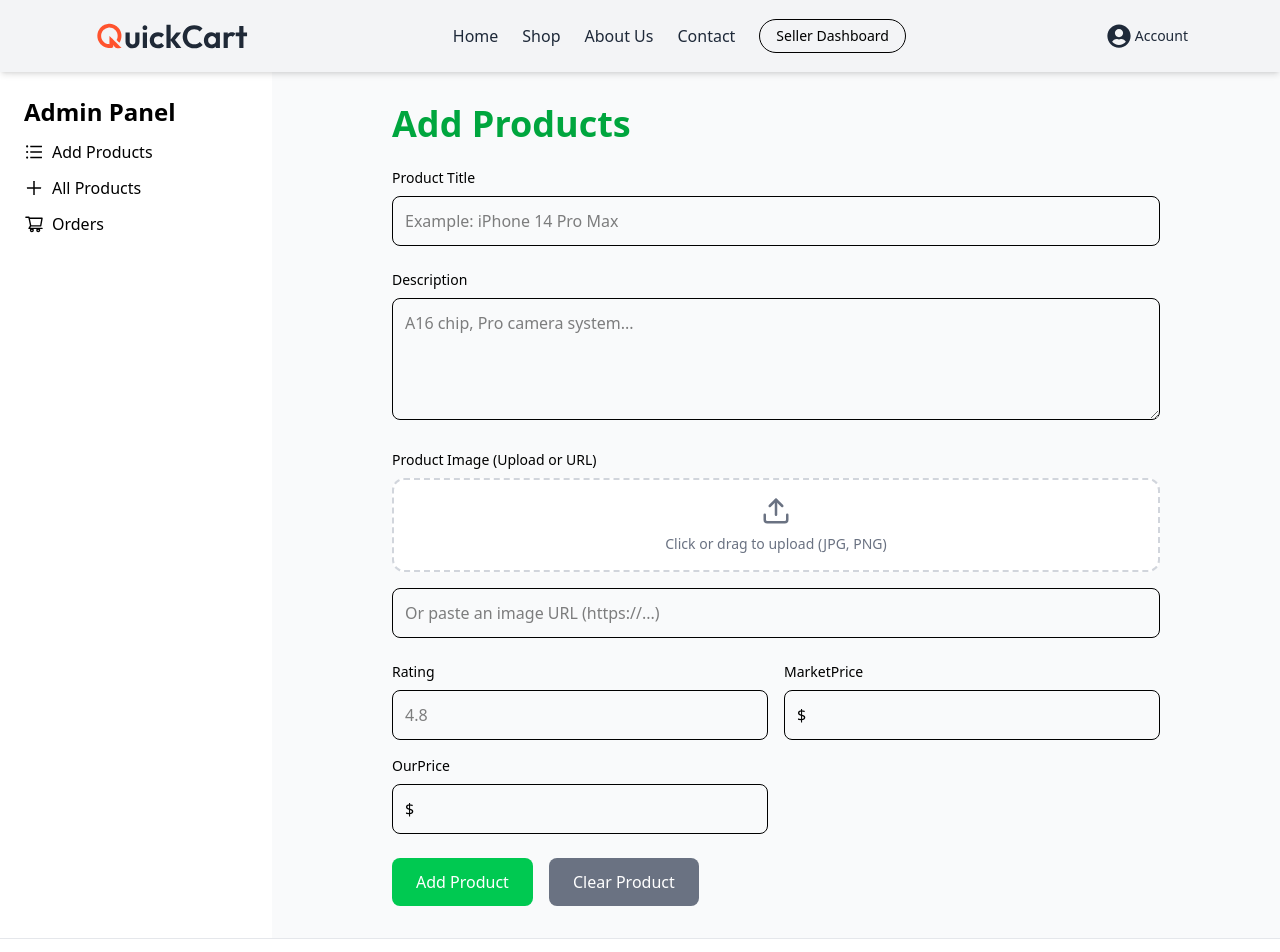
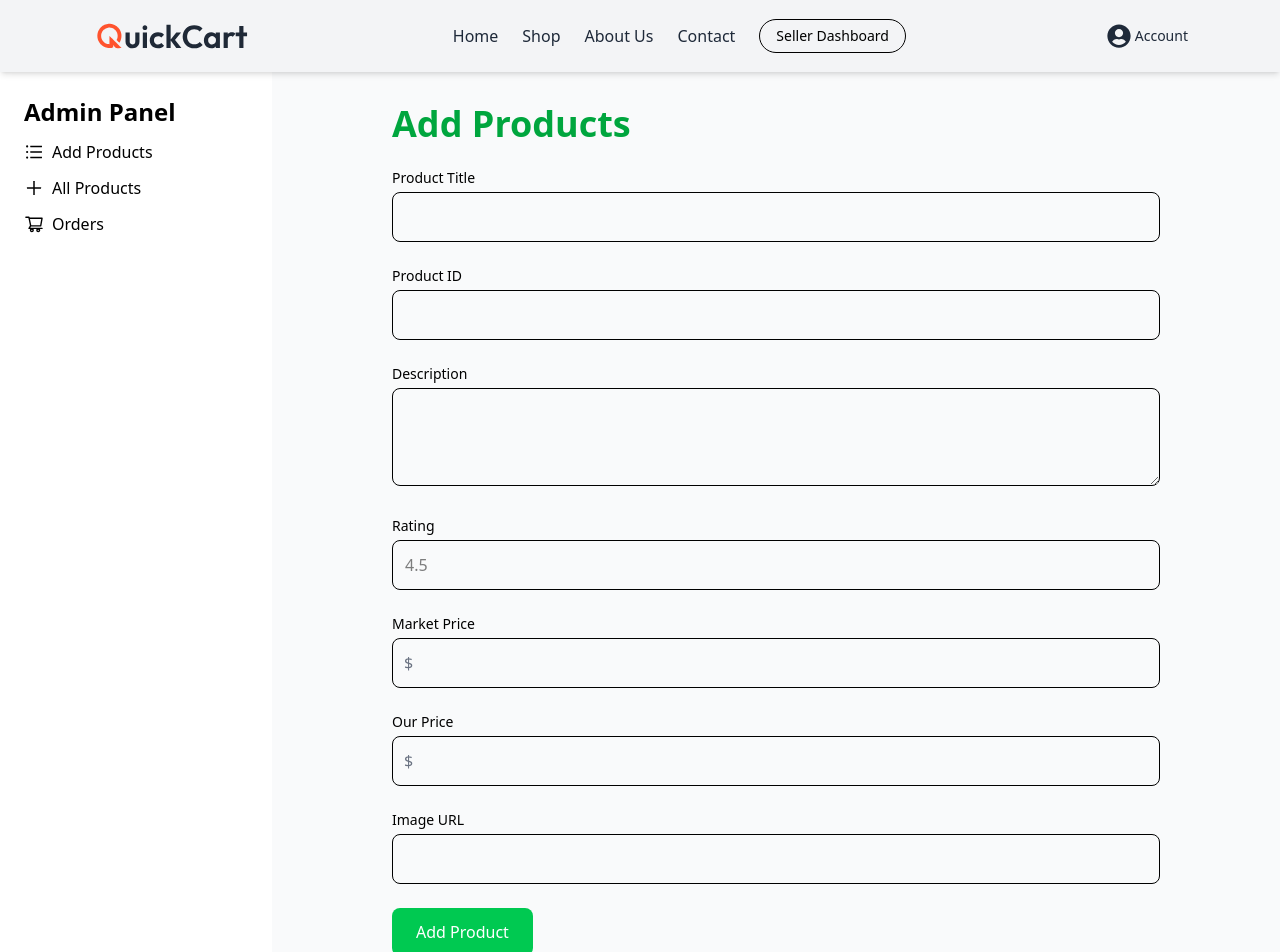
Before and after one commit to Fareedullah-safi/E-commerce, a Next.js app: page /AdminProducts/AddProduct in a window 1280 px wide. Shown: the top 952 px of the page. Built offline with nearby package versions, Linux system fonts and the light colour scheme.

Commit message:
Initial commit

```diff
--- a/app/AdminProducts/AddProduct/page.jsx
+++ b/app/AdminProducts/AddProduct/page.jsx
@@ -1,224 +1,156 @@
 'use client';
+
 import React, { useState } from 'react';
 import SideBar from '@/Conpunents/SideBar';
-import { FiUpload } from 'react-icons/fi';
 import axios from 'axios';
+import { z } from 'zod';
+import { toast, Toaster } from 'react-hot-toast';
+
+const productSchema = z.object({
+    id: z.string().min(1, 'Product ID is required'),
+    title: z.string().min(1, 'Title is required'),
+    description: z.string().min(1, 'Description is required'),
+    rating: z
+        .string()
+        .refine(val => !isNaN(Number(val)), 'Rating must be a number')
+        .transform(val => Number(val))
+        .refine(val => val >= 0 && val <= 5, {
+            message: 'Rating must be between 0 and 5',
+        }),
+    MarketPrice: z.string(),
+    OurPrice: z.string(),
+    imageUrl: z.string().url('Must be a valid URL').optional(),
+});
 
 const Page = () => {
-    const [Product, setProduct] = useState({
+    const [product, setProduct] = useState({
+        id: '',
         title: '',
         description: '',
         rating: '',
-        MarketPrice: '$',
-        OurPrice: '$',
-        image: '',
+        MarketPrice: '',
+        OurPrice: '',
         imageUrl: '',
     });
 
-    const [image, setImage] = useState('');
+    const [errors, setErrors] = useState({});
 
     const handleChange = (e) => {
-        const { name, value, type, files } = e.target;
-
-        if (name === 'rating') {
-            if (value > 5 || value < 0) return;
-        }
-
-        if (name === 'price') {
-            const raw = value.replace(/[^0-9.]/g, '');
-            setProduct((prev) => ({
-                ...prev,
-                price: `$${raw}`,
-            }));
-            return;
-        }
-
-        if (name === 'imageUrl') {
-            setProduct((prev) => ({
-                ...prev,
-                imageUrl: value,
-                image: value,
-            }));
-            setImage(value);
-            return;
-        }
-
-        if (type === 'file') {
-            const file = files[0];
-            if (file) {
-                const localUrl = URL.createObjectURL(file);
-                setImage(localUrl);
-                setProduct((prev) => ({
-                    ...prev,
-                    image: file.name,
-                    imageUrl: '',
-                }));
-            }
-        } else {
-            setProduct((prev) => ({
-                ...prev,
-                [name]: value,
-            }));
-        }
+        const { name, value } = e.target;
+        setProduct(prev => ({ ...prev, [name]: value }));
     };
 
-    const handleSubmit = async () => {
+    const handleSubmit = async (e) => {
+        e.preventDefault();
         try {
-            const res = await axios.post('/api/addproducts', Product);
-            console.log(res)
-            if (res.data.success) {
-                alert('Product added successfully!');
+            setErrors({});
+            const validated = productSchema.parse(product);
+
+            const res = await axios.post('/api/addproducts', validated);
+
+            if (res.data.success === true) {
+                toast.success('Product added successfully!');
                 setProduct({
+                    id: '',
                     title: '',
                     description: '',
                     rating: '',
-                    MarketPrice: '$',
-                    OurPrice: '$',
-                    image: '',
+                    MarketPrice: '',
+                    OurPrice: '',
                     imageUrl: '',
                 });
-                setImage('');
             } else {
-                alert('Failed to add product.');
+                toast.error('Product not saved. Try again.');
             }
-        } catch (error) {
-            console.error('Error:', error);
-            alert('Server Error');
+
+        } catch (err) {
+            // 🟡 Zod validation errors
+            if (err.errors) {
+                const errorObj = {};
+                err.errors.forEach(e => {
+                    errorObj[e.path[0]] = e.message;
+                });
+                setErrors(errorObj);
+                toast.error('Please fix the form errors');
+            }
+            // 🔴 Axios error handling for 409 conflict
+            else if (err.response && err.response.status === 409) {
+                toast.error(err.response.data.message || 'ID already exists. Use a different one.');
+                setErrors(prev => ({ ...prev, id: 'This ID already exists. Choose a new one.' }));
+            }
+            else {
+                toast.error('Something went wrong. Try again later.');
+                console.error(err);
+            }
         }
     };
 
     return (
         <div className="flex">
             <SideBar />
+            <Toaster />
             <div className="flex-1 p-4 md:p-8 bg-gray-50 min-h-screen">
                 <div className="max-w-3xl mx-auto space-y-6">
                     <h1 className="text-3xl md:text-4xl font-bold text-green-600">Add Products</h1>
-                    <form className="space-y-6">
-                        {/* Title */}
-                        <div>
-                            <label className="block text-sm font-medium mb-2">Product Title</label>
-                            <input
-                                name="title"
-                                value={Product.title}
-                                onChange={handleChange}
-                                type="text"
-                                className="w-full p-3 border rounded-lg focus:ring-2 focus:ring-green-500"
-                                placeholder="Example: iPhone 14 Pro Max"
-                            />
-                        </div>
-
-                        {/* Description */}
-                        <div>
-                            <label className="block text-sm font-medium mb-2">Description</label>
-                            <textarea
-                                name="description"
-                                value={Product.description}
-                                onChange={handleChange}
-                                rows={4}
-                                className="w-full p-3 border rounded-lg focus:ring-2 focus:ring-green-500"
-                                placeholder="A16 chip, Pro camera system..."
-                            />
-                        </div>
-
-                        {/* Image Upload */}
-                        <div>
-                            <label className="block text-sm font-medium mb-2">Product Image (Upload or URL)</label>
-                            <div className="relative w-full border-2 border-dashed border-gray-300 rounded-xl p-4 hover:border-green-500 bg-white transition group mb-4">
-                                <input
-                                    type="file"
-                                    name="image"
-                                    accept="image/*"
-                                    onChange={handleChange}
-                                    disabled={Product.imageUrl !== ''}
-                                    className="absolute inset-0 w-full h-full opacity-0 cursor-pointer"
-                                />
-                                {image ? (
-                                    <img src={image} alt="Preview" className="mx-auto h-40 object-contain" />
-                                ) : (
-                                    <div className="text-center text-gray-500 flex flex-col items-center">
-                                        <FiUpload className="text-3xl mb-2" />
-                                        <p className="text-sm">Click or drag to upload (JPG, PNG)</p>
-                                    </div>
+                    <form className="space-y-6" onSubmit={handleSubmit}>
+                        {[
+                            { name: 'title', label: 'Product Title', type: 'text' },
+                            { name: 'id', label: 'Product ID', type: 'text' },
+                            { name: 'description', label: 'Description', type: 'textarea' },
+                            { name: 'rating', label: 'Rating', type: 'number', placeholder: '4.5' },
+                            { name: 'MarketPrice', label: 'Market Price', type: 'text', prefix: '$' },
+                            { name: 'OurPrice', label: 'Our Price', type: 'text', prefix: '$' },
+                            { name: 'imageUrl', label: 'Image URL', type: 'text' },
+                        ].map(({ name, label, type, placeholder, prefix }) => (
+                            <div key={name}>
+                                <label className="block text-sm font-medium mb-1">{label}</label>
+                                <div className="relative">
+                                    {prefix && (
+                                        <span className="absolute left-3 top-1/2 -translate-y-1/2 text-gray-500">
+                                            {prefix}
+                                        </span>
+                                    )}
+                                    {type === 'textarea' ? (
+                                        <textarea
+                                            name={name}
+                                            value={product[name]}
+                                            onChange={handleChange}
+                                            rows={3}
+                                            className="w-full p-3 border rounded-lg focus:ring-2 focus:ring-green-500"
+                                        />
+                                    ) : (
+                                        <input
+                                                name={name}
+                                                value={product[name]}
+                                                onChange={handleChange}
+                                                type={type}
+                                                placeholder={placeholder || ''}
+                                                className={`w-full ${prefix ? 'pl-7' : 'p-3'} p-3 border rounded-lg focus:ring-2 focus:ring-green-500`}
+                                            />
+                                    )}
+                                </div>
+                                {errors[name] && (
+                                    <p className="text-red-500 text-sm">{errors[name]}</p>
                                 )}
                             </div>
-                            <input
-                                type="text"
-                                name="imageUrl"
-                                value={Product.imageUrl}
-                                onChange={handleChange}
-                                placeholder="Or paste an image URL (https://...)"
-                                className="w-full p-3 border rounded-lg focus:ring-2 focus:ring-green-500"
-                                disabled={image && !Product.imageUrl}
-                            />
-                        </div>
+                        ))}
 
-                        {/* Rating & Price */}
-                        <div className="grid grid-cols-1 md:grid-cols-2 gap-4">
-                            <div>
-                                <label className="block text-sm font-medium mb-2">Rating</label>
-                                <input
-                                    name="rating"
-                                    value={Product.rating}
-                                    onChange={handleChange}
-                                    type="number"
-                                    min="0"
-                                    max="5"
-                                    step="0.1"
-                                    className="w-full p-3 border rounded-lg focus:ring-2 focus:ring-green-500"
-                                    placeholder="4.8"
+                        {product.imageUrl && (
+                            <div className="border rounded-lg overflow-hidden">
+                                <img
+                                    src={product.imageUrl}
+                                    alt="Preview"
+                                    className="w-full h-64 object-cover rounded-lg"
                                 />
                             </div>
-                            <div>
-                                <label className="block text-sm font-medium mb-2">MarketPrice</label>
-                                <input
-                                    name="MarketPrice"
-                                    value={Product.MarketPrice}
-                                    onChange={handleChange}
-                                    type="text"
-                                    className="w-full p-3 border rounded-lg focus:ring-2 focus:ring-green-500"
-                                    placeholder="$999.99"
-                                />
-                            </div>
-                            <div>
-                                <label className="block text-sm font-medium mb-2">OurPrice</label>
-                                <input
-                                    name="OurPrice"
-                                    value={Product.OurPrice}
-                                    onChange={handleChange}
-                                    type="text"
-                                    className="w-full p-3 border rounded-lg focus:ring-2 focus:ring-green-500"
-                                    placeholder="$999.99"
-                                />
-                            </div>
-                        </div>
+                        )}
 
-                        {/* Buttons */}
-                        <div className="flex flex-col sm:flex-row gap-4">
-                            <button
-                                type="button"
-                                onClick={handleSubmit}
-                                className="bg-green-500 text-white px-6 py-3 rounded-lg hover:bg-green-600 font-medium"
-                            >
-                                Add Product
-                            </button>
-                            <button
-                                type="button"
-                                onClick={() => {
-                                    setProduct({
-                                        title: '',
-                                        description: '',
-                                        rating: '',
-                                        price: '$',
-                                        image: '',
-                                        imageUrl: '',
-                                    });
-                                    setImage('');
-                                }}
-                                className="bg-gray-500 text-white px-6 py-3 rounded-lg hover:bg-gray-600 font-medium"
-                            >
-                                Clear Product
-                            </button>
-                        </div>
+                        <button
+                            type="submit"
+                            className="bg-green-500 text-white px-6 py-3 rounded-lg hover:bg-green-600 font-medium"
+                        >
+                            Add Product
+                        </button>
                     </form>
                 </div>
             </div>
--- a/app/AdminProducts/All-Products/page.jsx
+++ b/app/AdminProducts/All-Products/page.jsx
@@ -14,7 +14,6 @@ const AllProductsPage = () => {
         const fetchProducts = async () => {
             try {
                 const res = await axios.get('/api/allproducts');
-                console.log(res)
                 if (res.data.success) {
                     setProducts(res.data.products);
                 }
@@ -32,7 +31,7 @@ const AllProductsPage = () => {
         try {
             const res = await axios.delete(`/api/delete/${id}`);
             if (res.data.success) {
-                setProducts(product.filter((product) => product._id !== id));
+                setProducts(product.filter((p) => p._id !== id));
             }
         } catch (err) {
             console.error("Error deleting product:", err);
@@ -64,8 +63,8 @@ const AllProductsPage = () => {
                     <table className="min-w-full text-sm md:text-base">
                         <thead>
                             <tr className="bg-cyan-50 text-gray-800 uppercase tracking-wider text-xs md:text-sm">
-                                <th className="p-4 text-left">image</th>
-                                <th className="p-4 text-left">Tittle</th>
+                                <th className="p-4 text-left">Image</th>
+                                <th className="p-4 text-left">Title</th>
                                 <th className="p-4 text-left hidden lg:table-cell">Description</th>
                                 <th className="p-4 text-left">Rating</th>
                                 <th className="p-4 text-left">Price</th>
@@ -84,11 +83,17 @@ const AllProductsPage = () => {
                                 ) : product.map((product) => (
                                     <tr key={product._id} className="border-b hover:bg-gray-50 transition">
                                         <td className="p-4">
-                                            <img
-                                                src={product.image}
-                                                alt={product.title}
-                                                className="w-14 h-14 md:w-16 md:h-16 object-cover rounded-lg"
-                                            />
+                                            {product.image && product.image.trim() !== "" ? (
+                                                <img
+                                                    src={product.image}
+                                                    alt={product.title}
+                                                    className="w-14 h-14 md:w-16 md:h-16 object-cover rounded-lg"
+                                                />
+                                            ) : (
+                                                <div className="w-14 h-14 md:w-16 md:h-16 bg-gray-200 rounded-lg flex items-center justify-center text-gray-500 text-xs">
+                                                    No Image
+                                                </div>
+                                            )}
                                         </td>
                                         <td className="p-4 font-semibold text-gray-800">{product.title}</td>
                                         <td className="p-4 hidden lg:table-cell text-gray-500">
--- a/app/shop/page.jsx
+++ b/app/shop/page.jsx
@@ -53,7 +53,7 @@ const PopularProductsPage = () => {
                                 />
                             </button>
                             <img
-                                src={product.image}
+                                src={product.imageUrl || null}
                                 className='w-full h-48 object-cover rounded-xl transition-transform duration-500 group-hover:scale-105 sm:w-auto'
                                 alt={product.name}
                             />
```
Also changed, not shown: Models/Product.js (+5 -3 lines), app/api/addproducts/route.js (+12 -1 lines).
